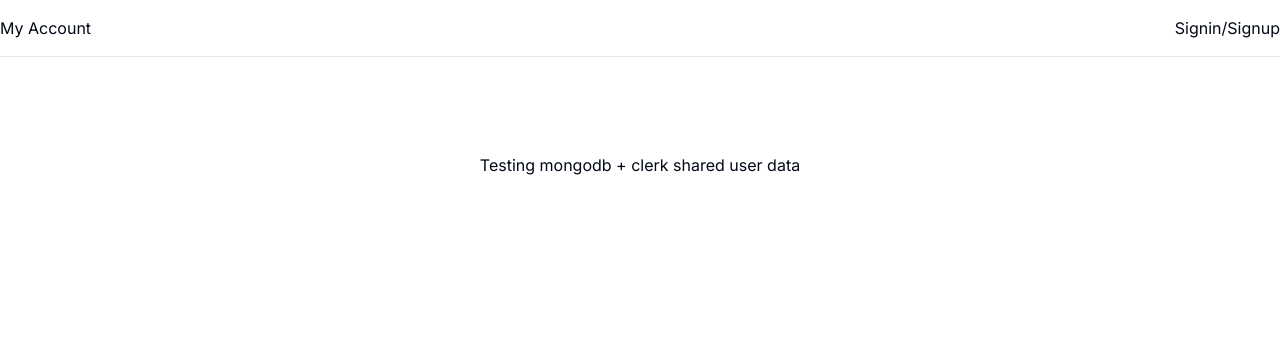
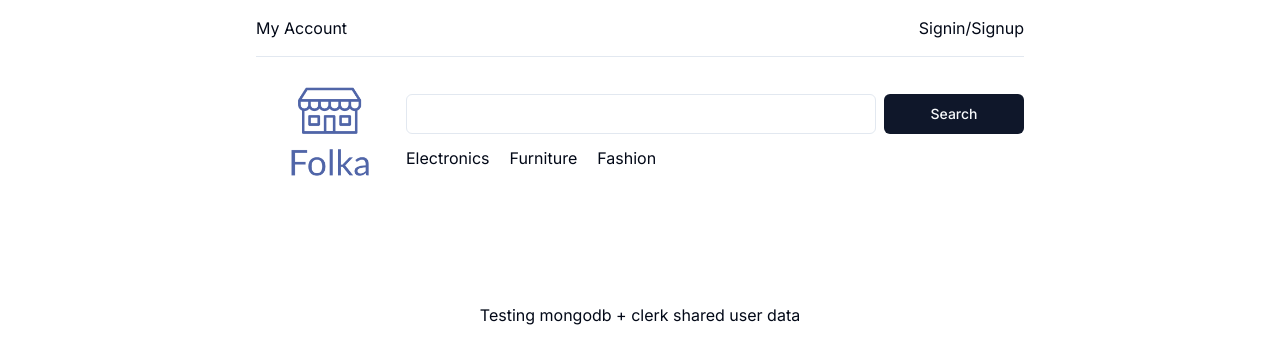
Before and after one commit to Folka2134/folka-market, a Next.js app: page / in a window 1280 px wide. Shown: the top 364 px of the page. Built offline with nearby package versions, Linux system fonts and the light colour scheme; no server answers.

Commit message:
Created header

```diff
--- a/app/(root)/layout.tsx
+++ b/app/(root)/layout.tsx
@@ -1,4 +1,4 @@
-import Navbar from "@/components/shared/Navbar";
+import Header from "@/components/shared/Header";
 
 export default function RootLayout({
   children,
@@ -6,8 +6,8 @@ export default function RootLayout({
   children: React.ReactNode;
 }) {
   return (
-    <div className="flex h-screen flex-col">
-      <Navbar />
+    <div className="flex flex-col px-64">
+      <Header />
       <main className="flex-1">{children}</main>
       {/* <Footer /> */}
     </div>
```
